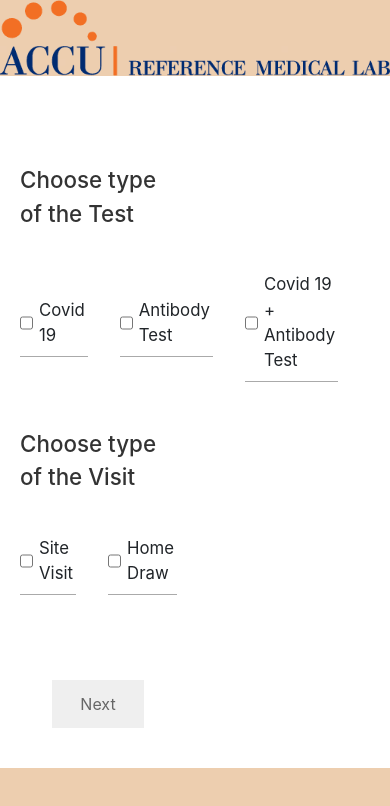
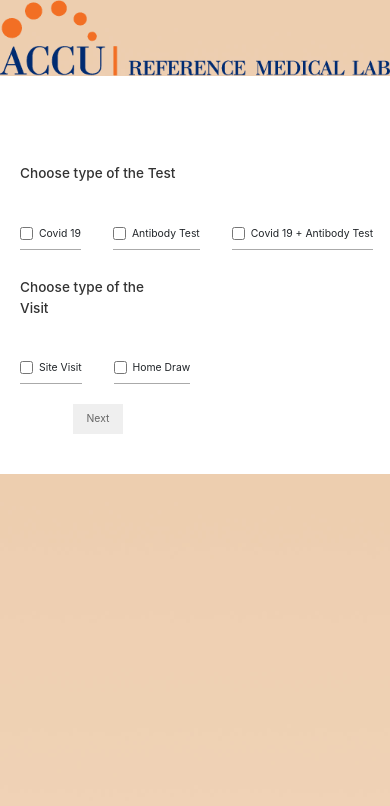
Before and after one commit to orihero/medical-payment, a React (Create React App) app: page /agreement in a window 390 px wide. Shown: the top 806 px of the page. Built offline with nearby package versions, Linux system fonts and the light colour scheme.

Commit message:
adaptive

```diff
--- a/src/App.css
+++ b/src/App.css
@@ -102,60 +102,61 @@ body {
 .wrapper form {
 	width: 49%;
 }
-.wrapper #wizard .checkbox--row--title{
+.checkbox--row--title{ /* / */
 	font-size: 1.4em;
 	color: #333;
 	font-weight: 500;
 	margin: 2vh 0 4vh 0;
 }
-.wrapper #wizard .flex--row{
+.parent--flex--row{
+	width: 40vw;
+}
+.flex--row{ /* / */
 	display: flex;
 	align-items: center;
 	/* justify-content: space-between; */
 	/* background-color: aqua; */
 }
-.wrapper #wizard .checkbox--row{
+.checkbox--row{ /* / */
 	display: flex;
 	align-items: center;
 	border-bottom: 1px solid #aaa;
-	/* background-color: aquamarine; */
 }
-.wrapper #wizard .checkbox--row input{
-	width: 1em;
-	height: 1em;
+.checkbox--row input{ /* / */
+	width: 20px;
+	height: 20px;
 }
-.wrapper #wizard .checkbox--row label{
+.checkbox--row label{ /* / */
 	font-size: 1.05em;
 	font-weight: 400;
 	margin-left: 6px;
 	margin-top: 8px;
 }
-.wrapper #wizard .checkbox--btn--row{
+.checkbox--btn--row{ /* / */
 	margin-top: 10vh;
 	display: flex;
 	justify-content: flex-end;
 }
-.wrapper #wizard .checkbox--btn--row button{
+.checkbox--btn--row button{ /* / */
 	outline: none;
 	border: none;
 	padding: 0.75em 1.8em;
 }
-.wrapper #wizard .checkbox--btn--row button:hover{
+.checkbox--btn--row button:hover{ /* / */
 	background-color: #ddd;
 }
-.wrapper #wizard .homedraw--cont {
+.homedraw--cont { /* / */
 	width: 35vw;
-	/* background-color: aqua; */
 }
-.wrapper #wizard .homedraw--cont .homedraw--row{
+.homedraw--cont .homedraw--row{ /* / */
 
 }
-.wrapper #wizard .homedraw--row .homedraw--error{
+.homedraw--row .homedraw--error{ /* / */
 	margin: 0.5em 0 0 1em;
 	font-size: 0.9em;
 	color: red;
 }
-.wrapper #wizard .homedraw--cont .input{
+.homedraw--cont .input{ /* / */
 	width: 100%;
 	display: block;
 	font-size: 1.1em;
@@ -164,20 +165,20 @@ body {
 	border-radius: 5px;
 	border: 1px solid #aaa;
 }
-.wrapper #wizard .homedraw--cont label{
+.homedraw--cont label{ /* / */
 	color: #444;
 	cursor: pointer;
 	font-size: 1.1em;
 	font-weight: 500;
 	padding: 0.25em 0.75em;
 }
-.wrapper #wizard .homedraw--cont p{
+.homedraw--cont p{ /* / */
 	margin-top: 1em;
 	font-size: 1.1em;
 	font-weight: 400;
 	/* padding: 0.25em 0.75em; */
 }
-.wrapper #wizard .homedraw--cont select{
+.homedraw--cont select{ /* / */
 	width: 100%;
 	padding: 0.5em;
 	display: block;
@@ -186,27 +187,27 @@ body {
 	border-radius: 5px;
 	border: 1px solid #aaa;
 }
-.wrapper #wizard .homedraw--cont .flex--input--row{
+.homedraw--cont .flex--input--row{ /* / */
 	display: flex;
 	padding-bottom: 1em;
 	justify-content: space-between;
 	border-bottom: 1px solid #ccc;
 }
-.wrapper #wizard .homedraw--cont .flex--input--box{
+.homedraw--cont .flex--input--box{ /* / */
 	width: 45%;
 }
-.wrapper #wizard .homedraw--cont .flex--input--box .flex--input--error{
+.homedraw--cont .flex--input--box .flex--input--error{ /* / */
 	font-size: 0.8em;
 	margin: 0.5em 0 0 1em;
 	color: red;
 }
-.wrapper #wizard .homedraw--cont .flex--input--box input{
+.homedraw--cont .flex--input--box input{ /* / */
 	width: 100%;
 	border-radius: 5px;
 	padding: 0.25em 0.75em;
 	border: 1px solid #aaa;
 }
-.wrapper #wizard .homedraw--cont .flex--input--box label{
+.homedraw--cont .flex--input--box label{ /* / */
 	font-size: 0.9em;
 }
 .modal--bottom--box{
@@ -664,6 +665,41 @@ textarea.form-control {
 		padding-left: 60px;
 		padding-right: 60px;
 	}
+
+	.flex--row{
+		/* background-color: yellow; */
+	}
+	.checkbox--row--title{
+		font-size: 1.3em;
+	}
+	.checkbox--row label{
+		font-size: 0.9em;
+	}
+	.checkbox--row input{
+		width: 15px;
+		height: 15px;
+	}
+	.checkbox--btn--row{
+		margin-top: 55px;
+	}
+	.checkbox--btn--row button{
+		padding: 10px 22px;
+	}
+}
+@media (max-width: 1073px) {
+	.checkbox--row--title{
+		font-size: 1.2em;
+	}
+	.checkbox--row label{
+		font-size: 0.8em;
+	}
+	.checkbox--btn--row{
+		margin-top: 45px;
+	}
+	.checkbox--btn--row button{
+		font-size: 0.9em;
+		padding: 9px 20px;
+	}
 }
 @media (max-width: 991px) {
 	.wrapper {
@@ -680,6 +716,42 @@ textarea.form-control {
 		margin-right: 0;
 		padding-left: 40px;
 		padding-right: 40px;
+	}
+	.checkbox--row--title{
+		font-size: 1.15em;
+	}
+	.checkbox--row label{
+		font-size: 0.69em;
+	}
+	.checkbox--row input{
+		width: 12px;
+		height: 12px;
+	}
+	.checkbox--btn--row{
+		margin-top: 35px;
+	}
+	.checkbox--btn--row button{
+		font-size: 0.85em;
+		padding: 8px 18px;
+	}
+}
+@media (max-width: 879px) {
+	.checkbox--row--title{
+		font-size: 1.1em;
+	}
+	.checkbox--row label{
+		font-size: 0.55em;
+	}
+	.checkbox--row input{
+		width: 10px;
+		height: 10px;
+	}
+	.checkbox--btn--row{
+		margin-top: 25px;
+	}
+	.checkbox--btn--row button{
+		font-size: 0.8em;
+		padding: 8px 18px;
 	}
 }
 @media (max-width: 767px) {
@@ -712,6 +784,126 @@ textarea.form-control {
 	.item .purchase {
 		margin-left: 11px;
 	}
+	.flex--row{
+		width: max-content;
+	}
+	.checkbox--row--title{
+		font-size: 1.1em;
+	}
+	.checkbox--row label{
+		font-size: 0.9em;
+	}
+	.checkbox--row input{
+		width: 18px;
+		height: 18px;
+	}
+	.checkbox--btn--row{
+		margin-top: 20px;
+	}
+	.checkbox--btn--row button{
+		font-size: 0.75em;
+		padding: 8px 18px;
+	}
+}
+@media (max-width: 476px){
+	.checkbox--row--title{
+		font-size: 0.95em;
+	}
+	.checkbox--row label{
+		font-size: 0.75em;
+	}
+	.checkbox--row input{
+		width: 15px;
+		height: 15px;
+	}
+	.checkbox--btn--row{
+		margin-top: 30px;
+	}
+}
+@media (max-width: 420px){
+	.checkbox--row--title{
+		font-size: 0.85em;
+	}
+	.checkbox--row label{
+		font-size: 0.65em;
+	}
+	.checkbox--row input{
+		width: 13px;
+		height: 13px;
+	}
+	.checkbox--btn--row{
+		margin-top: 20px;
+	}
+	.checkbox--btn--row button{
+		font-size: 0.65em;
+		padding: 7px 14px;
+	}
+}
+@media (max-width: 370px){
+	.checkbox--row--title{
+		font-size: 0.69em;
+	}
+	.checkbox--row label{
+		margin-left: 3px;
+		font-size: 0.53em;
+	}
+	.checkbox--row input{
+		width: 8px;
+		height: 8px;
+	}
+	.checkbox--btn--row{
+		margin-top: 20px;
+	}
+	.checkbox--btn--row button{
+		font-size: 0.55em;
+		padding: 6px 12px;
+	}
+}
+@media (max-width: 300px){
+	.checkbox--row--title{
+		font-size: 0.57em;
+	}
+	.checkbox--row label{
+		margin-left: 2px;
+		font-size: 0.4em;
+	}
+	.checkbox--row input{
+		width: 6px;
+		height: 6px;
+	}
+	.checkbox--btn--row{
+		margin-top: 30px;
+	}
+	.checkbox--btn--row button{
+		font-size: 0.5em;
+		padding: 5px 10px;
+	}
+}
+@media (max-width: 250px){
+	.checkbox--row--title{
+		font-size: 0.46em;
+	}
+	#wizard{
+		padding-left: 5px;
+	}
+	.flex--row{
+		justify-content: flex-start;
+	}
+	.checkbox--row label{
+		margin-left: 1px;
+		font-size: 0.2em;
+	}
+	.checkbox--row input{
+		width: 4px;
+		height: 4px;
+	}
+	.checkbox--btn--row{
+		margin-top: 30px;
+	}
+	.checkbox--btn--row button{
+		font-size: 0.5em;
+		padding: 5px 10px;
+	}
 }
 
 /*# sourceMappingURL=style.css.map */
--- a/src/views/Agreement.tsx
+++ b/src/views/Agreement.tsx
@@ -68,7 +68,7 @@ const Agreement = () => {
 				<img src={require('../assets/images/logo-blue.png')} />
 			</div>
 			<div id='wizard' style={{ overflow: 'hidden' }}>
-				<div style={{width: '40vw'}}>
+				<div className='parent--flex--row'>
                     <div className='checkbox--row--title'>Choose type of the Test</div>
                     <div className='flex--row'>
                         <div
```
